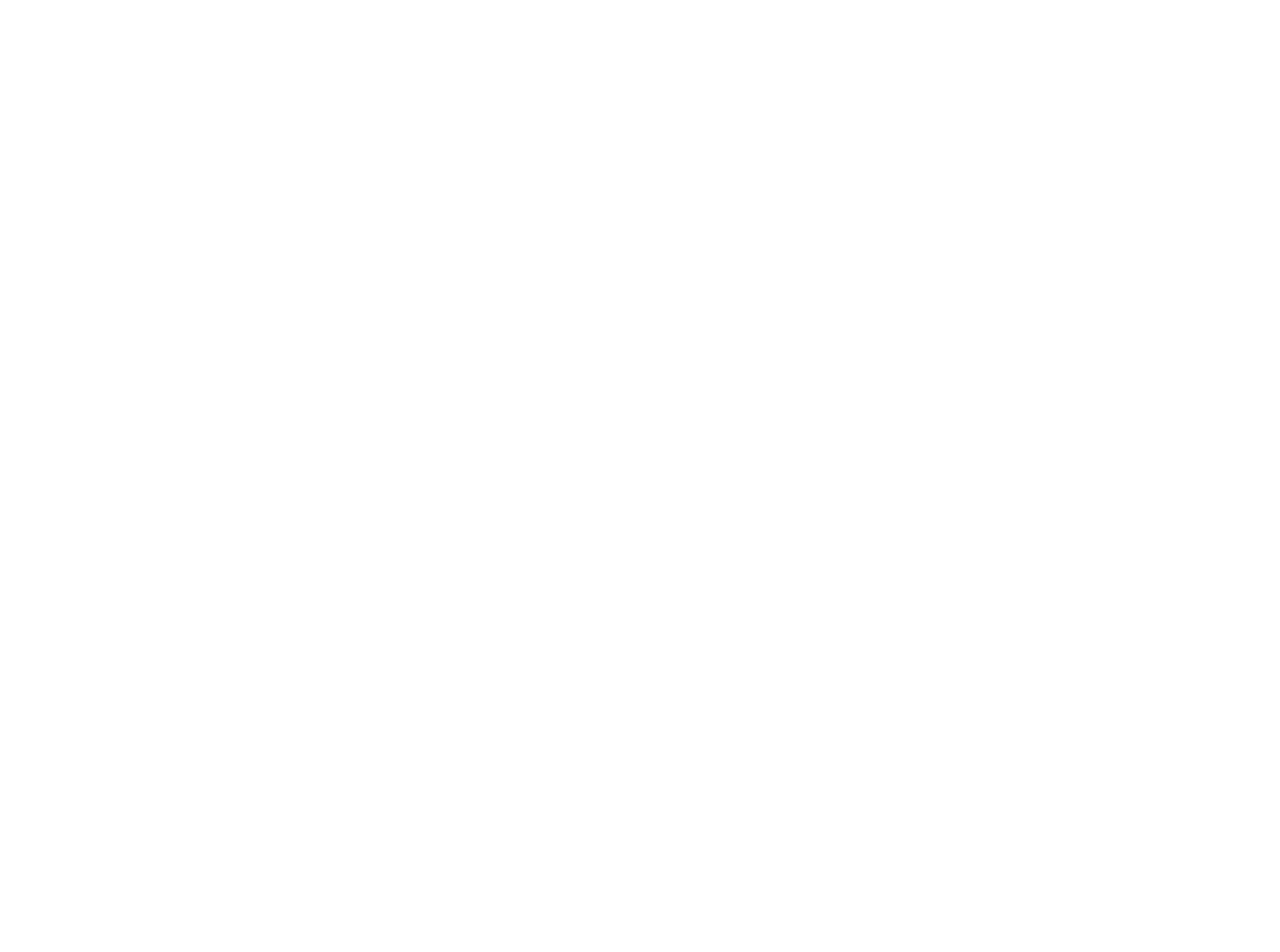
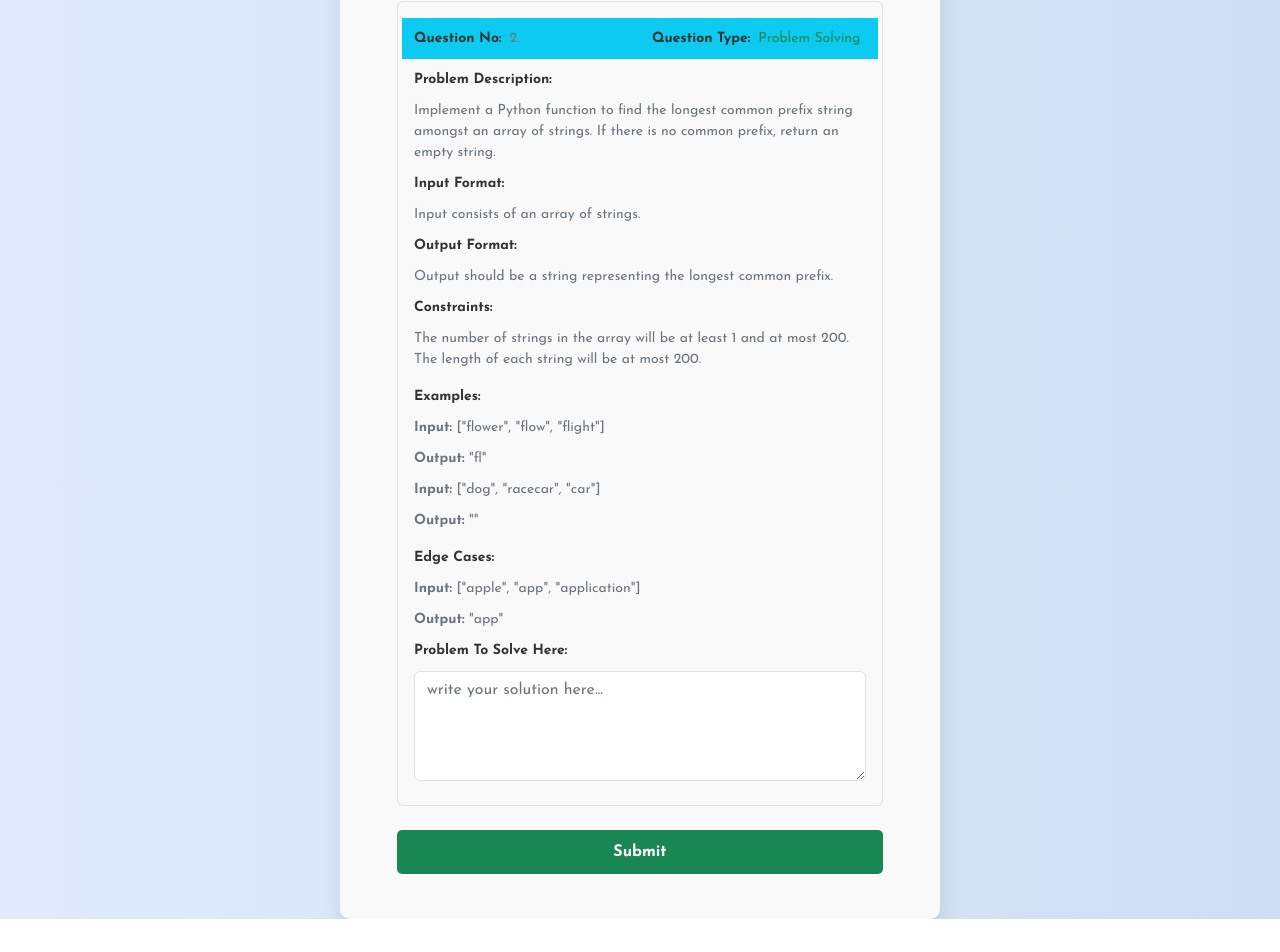
Before and after one commit to ankitpakhale/KANHAProgramming, a React (Create React App) app: page / in a window 1280 px wide. Shown: the part 1551-2503 px from the top of the page. Before the commit the page ends 1063 px from the top, so only its background shows below. Built offline with nearby package versions, Linux system fonts and the light colour scheme; a web font is replaced by a local one.

Commit message:
add proper design for problem solving question type

```diff
--- a/src/components/QuestionsDisplay.jsx
+++ b/src/components/QuestionsDisplay.jsx
@@ -64,13 +64,88 @@
       // add support for problem-solving questions or other types here
       default:
         return (
-          <li key={index} className="mb-4 p-3 border rounded bg-light">
-            <p className="fw-bold text-start mb-3">
-              {index + 1}. {question.question}
-            </p>
-            <p className="text-muted">
-              [Problem-solving question type not implemented]
-            </p>
+          <li key={index} className="mb-4 p-3 text-start border rounded">
+            <div className="row bg-info">
+              <div className="col d-flex">
+                <p className="fw-bold me-1">Question No:</p>
+                <p className="text-muted ms-1">{index + 1}.</p>
+              </div>
+
+              <div className="col d-flex">
+                <p className="fw-bold me-1">Question Type:</p>
+                <p className="text-success ms-1">
+                  {question.q_type == 'problem_solving' && 'Problem Solving'}
+                </p>
+              </div>
+            </div>
+
+            {/* problem description */}
+            <div className="my-2">
+              <p className="fw-bold">Problem Description:</p>
+              <p className="text-muted">{question.problem_description}</p>
+            </div>
+
+            {/* input format */}
+            <div className="my-2">
+              <p className="fw-bold">Input Format:</p>
+              <p className="text-muted">{question.input_format}</p>
+            </div>
+
+            {/* output format */}
+            <div className="my-2">
+              <p className="fw-bold">Output Format:</p>
+              <p className="text-muted">{question.output_format}</p>
+            </div>
+
+            {/* constraints */}
+            <div className="my-2">
+              <p className="fw-bold">Constraints:</p>
+              <p className="text-muted">{question.constraints}</p>
+            </div>
+
+            {/* examples section */}
+            {question.examples && question.examples.length > 0 && (
+              <div className="mt-3">
+                <p className="fw-bold mb-2">Examples:</p>
+                {question.examples.map((example, exampleIndex) => (
+                  <div key={exampleIndex} className="mb-2">
+                    <p className="text-muted mr-2 mb-0">
+                      <strong>Input:</strong> {example.input}
+                    </p>
+                    <p className="text-muted mb-0">
+                      <strong>Output:</strong> {example.output}
+                    </p>
+                  </div>
+                ))}
+              </div>
+            )}
+
+            {/* edge cases section */}
+            {question.edge_cases && question.edge_cases.length > 0 && (
+              <div className="mt-3">
+                <p className="fw-bold mb-2">Edge Cases:</p>
+                {question.edge_cases.map((edgeCase, edgeCaseIndex) => (
+                  <div key={edgeCaseIndex} className="mb-2">
+                    <p className="text-muted mr-2 mb-0">
+                      <strong>Input:</strong> {edgeCase.input}
+                    </p>
+                    <p className="text-muted mb-0">
+                      <strong>Output:</strong> {edgeCase.output}
+                    </p>
+                  </div>
+                ))}
+              </div>
+            )}
+
+            {/* problem to solve here */}
+            <div className="my-2">
+              <p className="fw-bold">Problem To Solve Here:</p>
+              <textarea
+                className="form-control"
+                rows="4"
+                placeholder="write your solution here..."
+              />
+            </div>
           </li>
         );
     }
```
